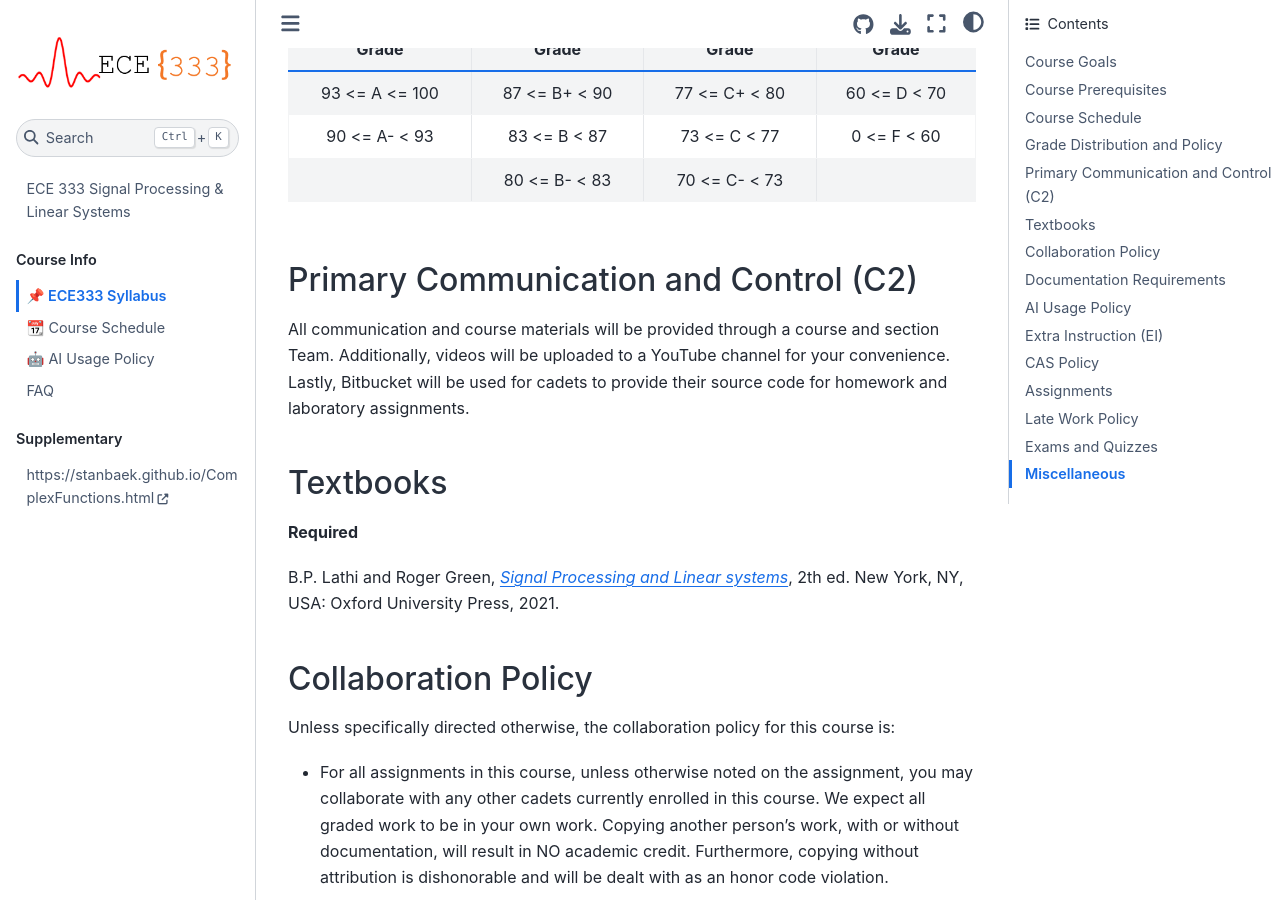
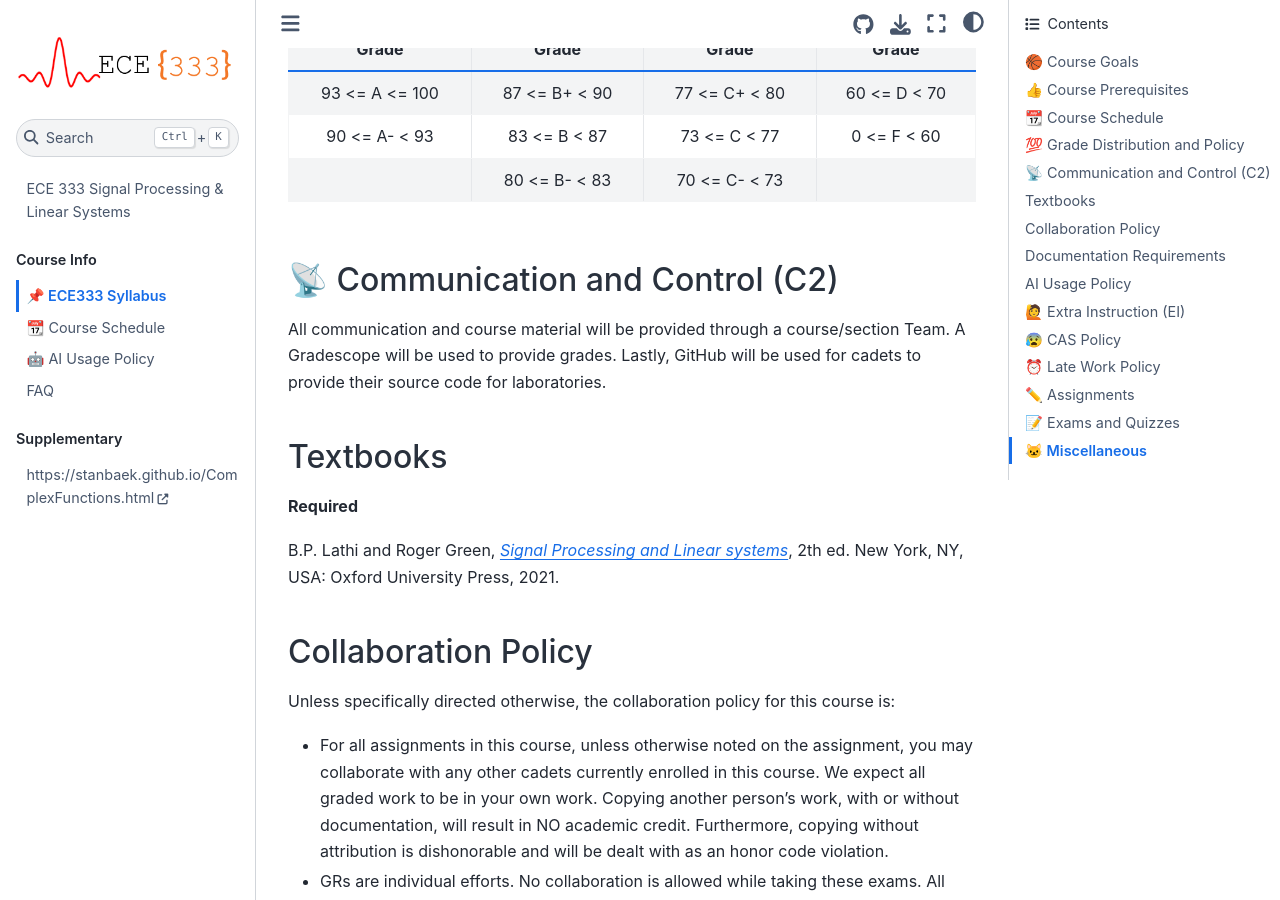
Before and after one commit to USAFA-ECE/ece333, a Jupyter Book: the page built from book/syllabus.md, in a window 1280 px wide and 900 px high, scrolled down 1355 px. Built offline with Jupyter Book 1.0.4 settings and Sphinx 7.4.7 and the Sphinx Book theme 1.1.4, drawn with Linux system fonts in a browser that asks for light colours; some of the changed text lies outside the part shown.

Commit message:
Updated syllabus

```diff
--- a/book/syllabus.md
+++ b/book/syllabus.md
@@ -1,16 +1,16 @@
 # 📌 ECE333 Syllabus
 
-## Course Goals
+## 🏀 Course Goals
 Cadets will learn how to apply impulse response, Fourier, and state-variable analysis techniques to analyze and design linear time-invariant systems.
 
-## Course Prerequisites
+## 👍 Course Prerequisites
 
 ECE 332
 
-## Course Schedule
+## 📆 Course Schedule
 The course schedule is [here](schedule.md)
 
-## Grade Distribution and Policy
+## 💯 Grade Distribution and Policy
 
 The **Grade distribution** for this course is shown below.
 
@@ -37,8 +37,8 @@
 |                 | 80 <= B- < 83  | 70 <= C- < 73   |               |
 
 
-## Primary Communication and Control (C2)
-All communication and course materials will be provided through a course and section Team. Additionally, videos will be uploaded to a YouTube channel for your convenience. Lastly, Bitbucket will be used for cadets to provide their source code for homework and laboratory assignments.
+## 📡 Communication and Control (C2)
+All communication and course material will be provided through a course/section Team. A Gradescope will be used to provide grades. Lastly, GitHub will be used for cadets to provide their source code for laboratories.
 
 (syllabus:Textbooks)=
 ## Textbooks
@@ -58,7 +58,7 @@
 
 **Documentation Requirements**: You must document all help received from any sources other than your instructor or instructor-provided course materials (including your textbook).
 - Each documentation statement must be specific enough to explicitly describe what assistance was provided, how it was used to complete the assignment, and who provided the assistance.
-- If no help was received on this assignment, the documentation statement must state “None.”
+- If no help was received on this assignment, the documentation statement must state "None."
 - If you checked answers with anyone, you must document with whom on which problems. You must document whether you made any changes or not.  If you did make changes, you must document the problems you changed and the reasons why.
 - Vague documentation statements will result in a 5% deduction on the assignment.
 
@@ -68,11 +68,11 @@
 You are encouraged to use AI tools (such as ChatGPT, Gemini, Copilot, etc.) to **support your understanding** of course concepts—such as reviewing terminology, clarifying ideas, or generating practice problems. However, using AI to **generate answers, code, or reports** for assignments, projects, or exams is strictly prohibited and will be treated as a violation of academic integrity. All submitted work must reflect your own effort and understanding. For the full policy and examples of acceptable vs. unacceptable use, visit: [AI Usage Policy](AI_policy)
 
 
-## Extra Instruction (EI)
+## 🙋 Extra Instruction (EI)
 
 Schedule EI with an instructor if you are having difficulty with the course material.  You must have read the assignment and attempted the homework before requesting EI.  Note:  You are responsible for material if you miss class, so get notes from someone in your section.  For example, you miss the lesson where the instructor announces a quiz for the next lesson or the instructor assigns homework due next lesson.  Even though you missed the lesson, you are still responsible for the quiz, homework, or any other assignments made.  It is in your best interest to check with your classmates after an absence.  After you’ve read the assignment, attempted the homework, and checked with your classmates, you may then schedule EI if you have difficulty with the material—not to make up a class you missed.
 
-## CAS Policy
+## 😰 CAS Policy
 For CAS notification, email your instructor prior to your absence and include the lesson number, the date, and the reason (descriptive reason—don’t just send a CAS code or SCA number) as soon as possible, preferably before the absence occurs.  _**It is your responsibility to check your SCA to see if instructor permission is required**_.  If it is, you must make the request prior to your absence.  If you miss class, you are responsible for all material (e.g. assignments, notes, announcements, handouts, etc.) covered in class.  Please check with another cadet in your section to find out what you missed.
 
 When a cadet is absent on the day that an assignment is due, or on the date of a quiz or GR, the cadet is responsible for meeting the following standards:
@@ -80,10 +80,7 @@
 - Unscheduled Absence: If a cadet misses a graded event for an unscheduled reason such as AOC approved bedrest or a family emergency, the cadet must complete all work on the first full class day that they return to duty in order to avoid a late penalty.  For example, if a cadet is on AOC bedrest for a GR on M17 and can return to duty on T17 or M18, the cadet is expected to make up the work by M18.
 - Unique Circumstances: For circumstances that do not fall under either of these broad categories (e.g. concussion protocol), the cadet is expected to communicate early and often with the instructor.  The instructor and course director will work with the cadet on a course of action.
 
-## Assignments
-Assignments and due dates are included in Gradescope.
-
-## Late Work Policy
+## ⏰ Late Work Policy
 All work is due as shown on Gradescope. If problems arise with graded assignments, see your instructor in advance.
 - The cutoff for on-time submission is 0700 on the due date.
 - Late days are counted in 24-hour periods. Submitting between 07:00:01 on the due date and 07:00:00 the next day is one day late, and so on.
```
Also changed, not shown: other parts of book/syllabus.md (+5 -2 lines).
